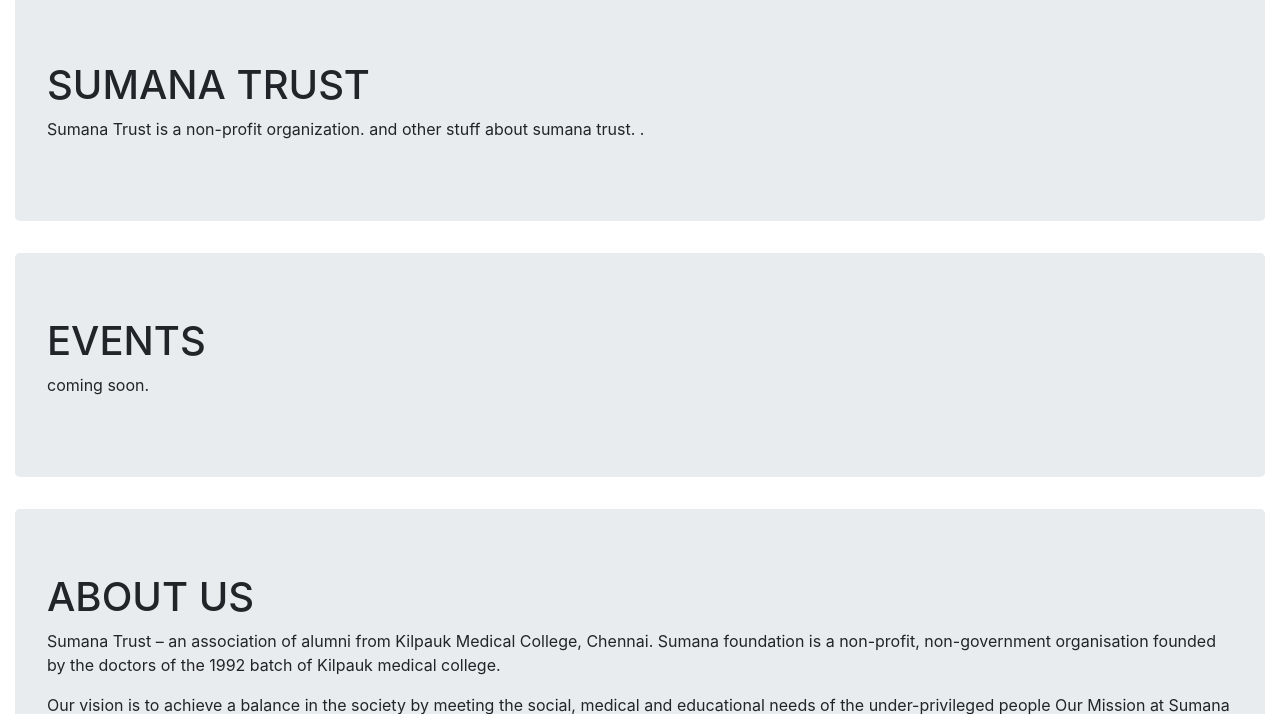
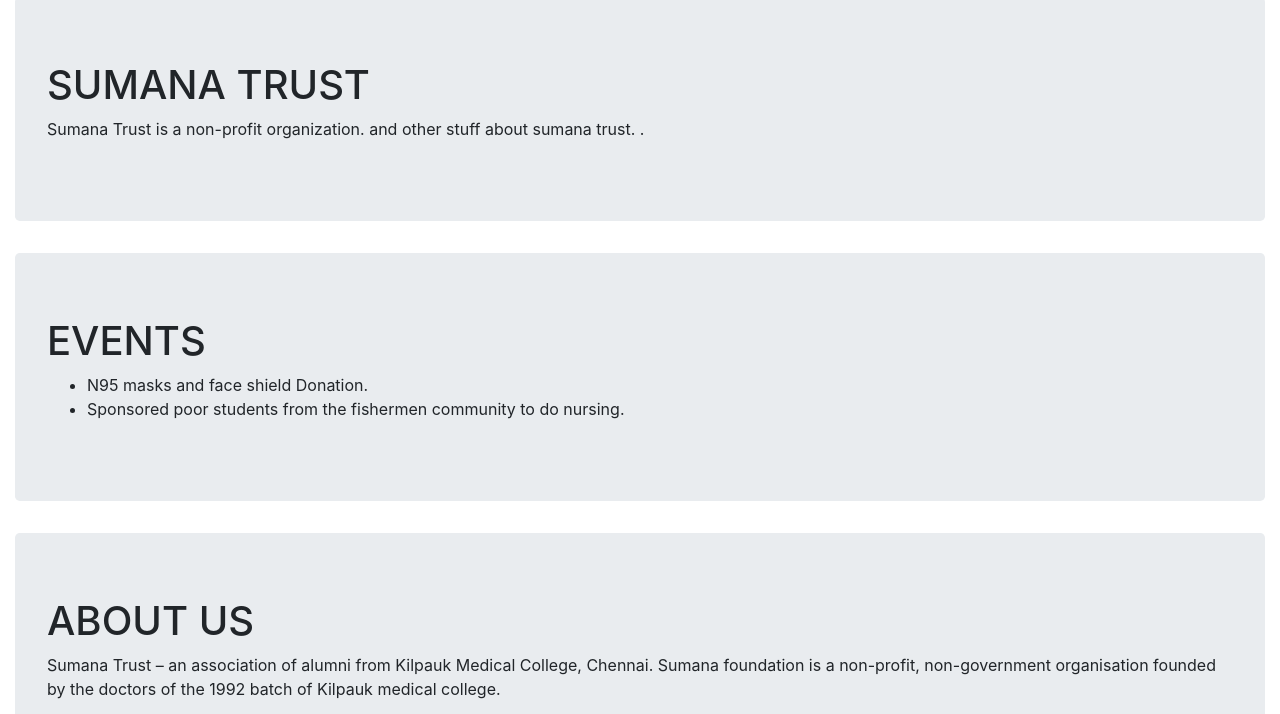
Before and after one commit to sumanatrust/sumanatrust.github.io, a plain HTML site: page index3.html in a window 1280 px wide. Shown: the part 43-757 px from the top of the page. Drawn offline with nearby package versions, Linux system fonts and the light colour scheme.

Commit message:
Added to events

```diff
--- a/index3.html
+++ b/index3.html
@@ -93,7 +93,10 @@
 
   <div class="jumbotron">
     <h1>EVENTS</h1>
-    <p>coming soon. </p>
+<ul>
+  <li>N95 masks and face shield Donation.</li>
+  <li>Sponsored poor students from the fishermen community to do nursing.</li>
+</ul>
   </div>
 
   <div class="jumbotron"  id="AboutUs">
```
